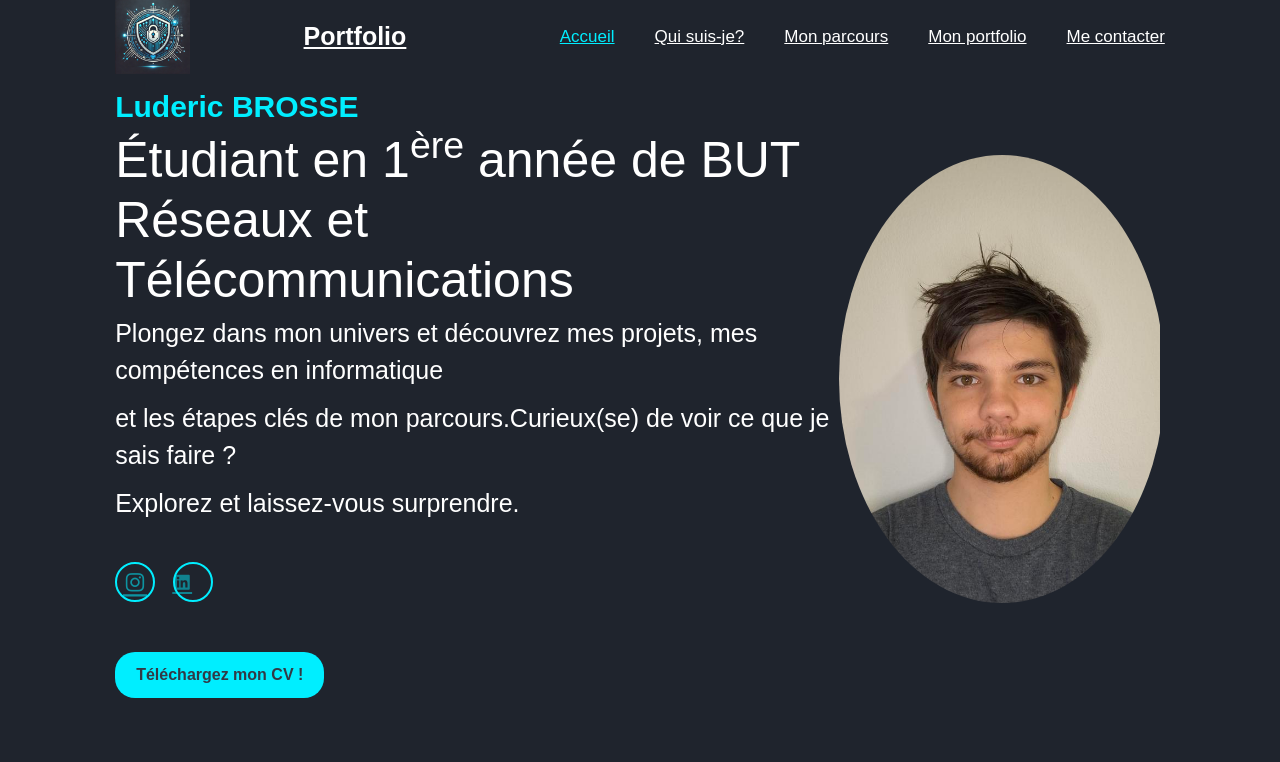
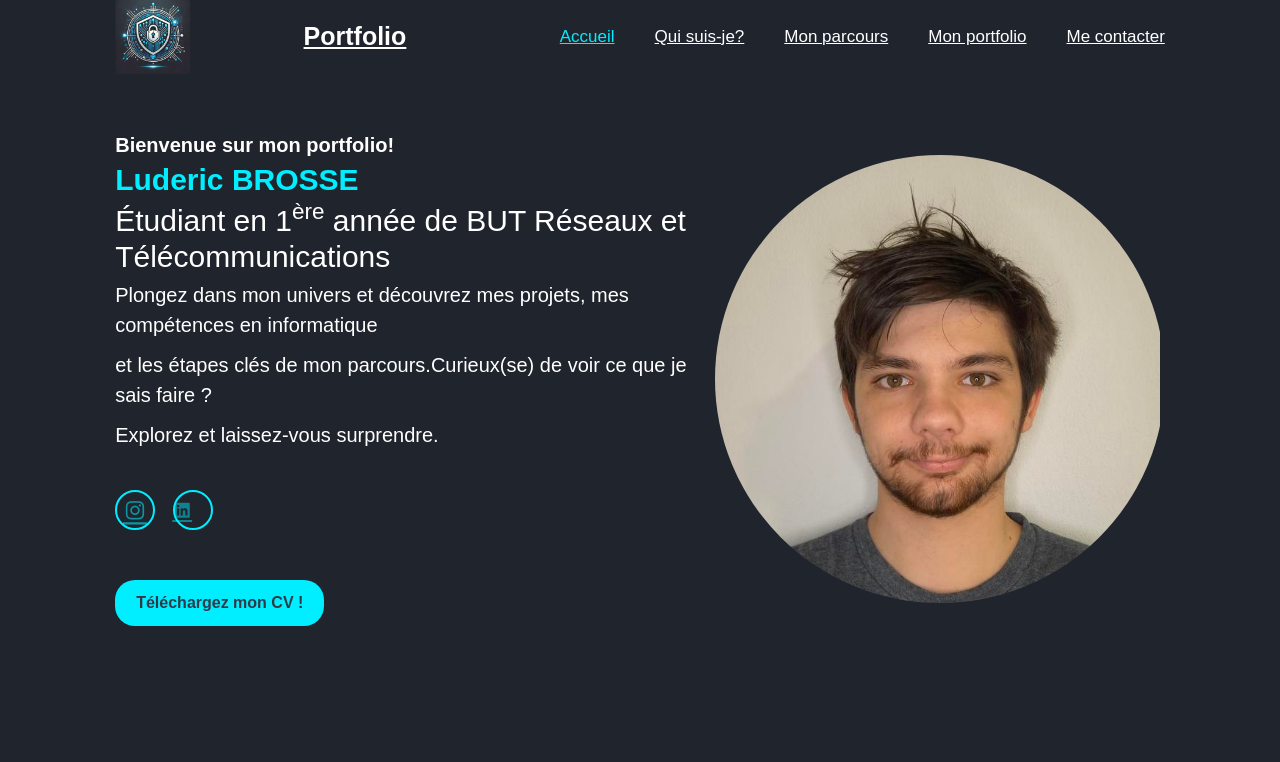
Before and after one commit to LudericBROSSE/LudericBROSSEPortfolio, a PHP site: page / in a window 1280 px wide. Shown: the part 21-783 px from the top of the page. Run offline with PHP 8.4, Linux system fonts and the light colour scheme.

Commit message:
Update style.css

```diff
--- a/style.css
+++ b/style.css
@@ -156,10 +156,10 @@ h4 {
     color: var(--main-color);
 }
 .home p{
-    font-size: 2.5rem;
+    font-size: 2rem;
 }
 .home h2{
-  font-size: 5rem;
+  font-size: 3rem;
 }
 
 .title-text {
```
